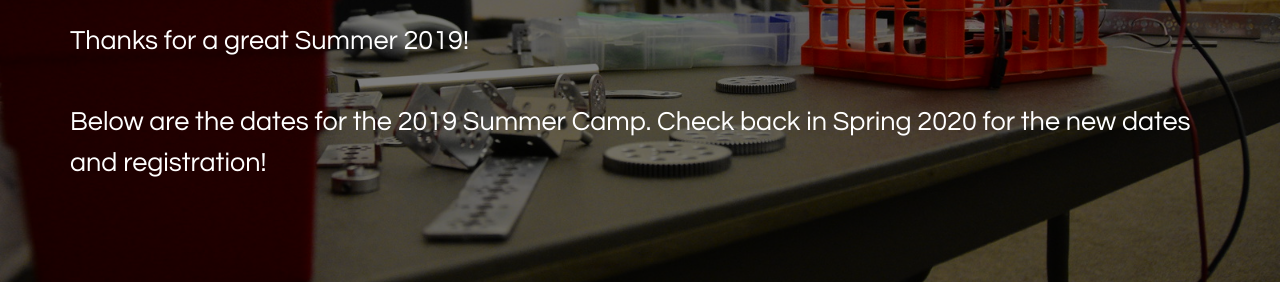
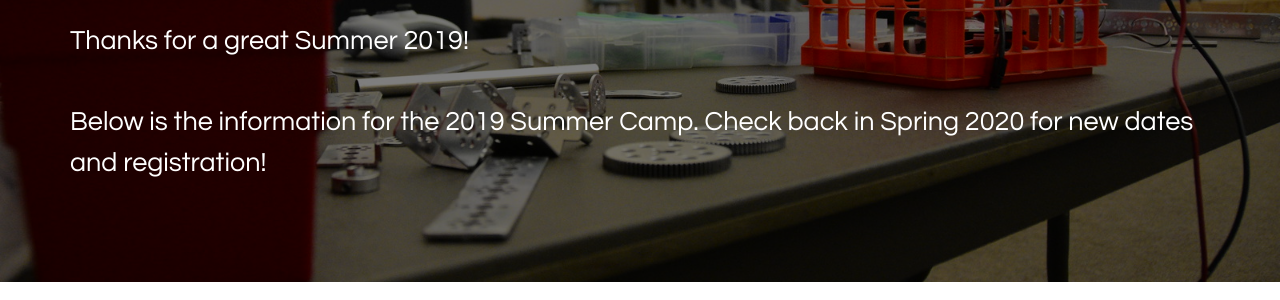
Before and after one commit to Team3128/camp, a Jekyll site: the page built from register.html, in a window 1280 px wide. Shown: the part 254-554 px from the top of the page. Built offline with Jekyll 4.4.1, drawn with Linux system fonts in a browser that asks for light colours; nearby versions of some CDN libraries; some of the changed lines change nothing that is shown.

Commit message:
Added comments and adjusted wording

```diff
--- a/register.html
+++ b/register.html
@@ -15,7 +15,12 @@
                 <h2>
                     Thanks for a great Summer 2019!
                     <br><br>
-                    Below are the dates for the 2019 Summer Camp. Check back in Spring 2020 for the new dates and registration!
+                    <!--
+                    Make the below a comment when necessary! Do not delete; if you do plan on deleting, please clone the repository first so that we have a backup of what was there originally :)
+                    -->
+
+                    Below is the information for the 2019 Summer Camp. Check back in Spring 2020 for new dates and registration!
+
                     <!--This summer, we'll be offering our camp for the following {{ site.data.weeks | size }} weeks.
                     On each of the weeks, we'll be offering all three programs of our camp. In order to register for
                     any of our programs on any of the weeks, visit the respective page for the program.
```
